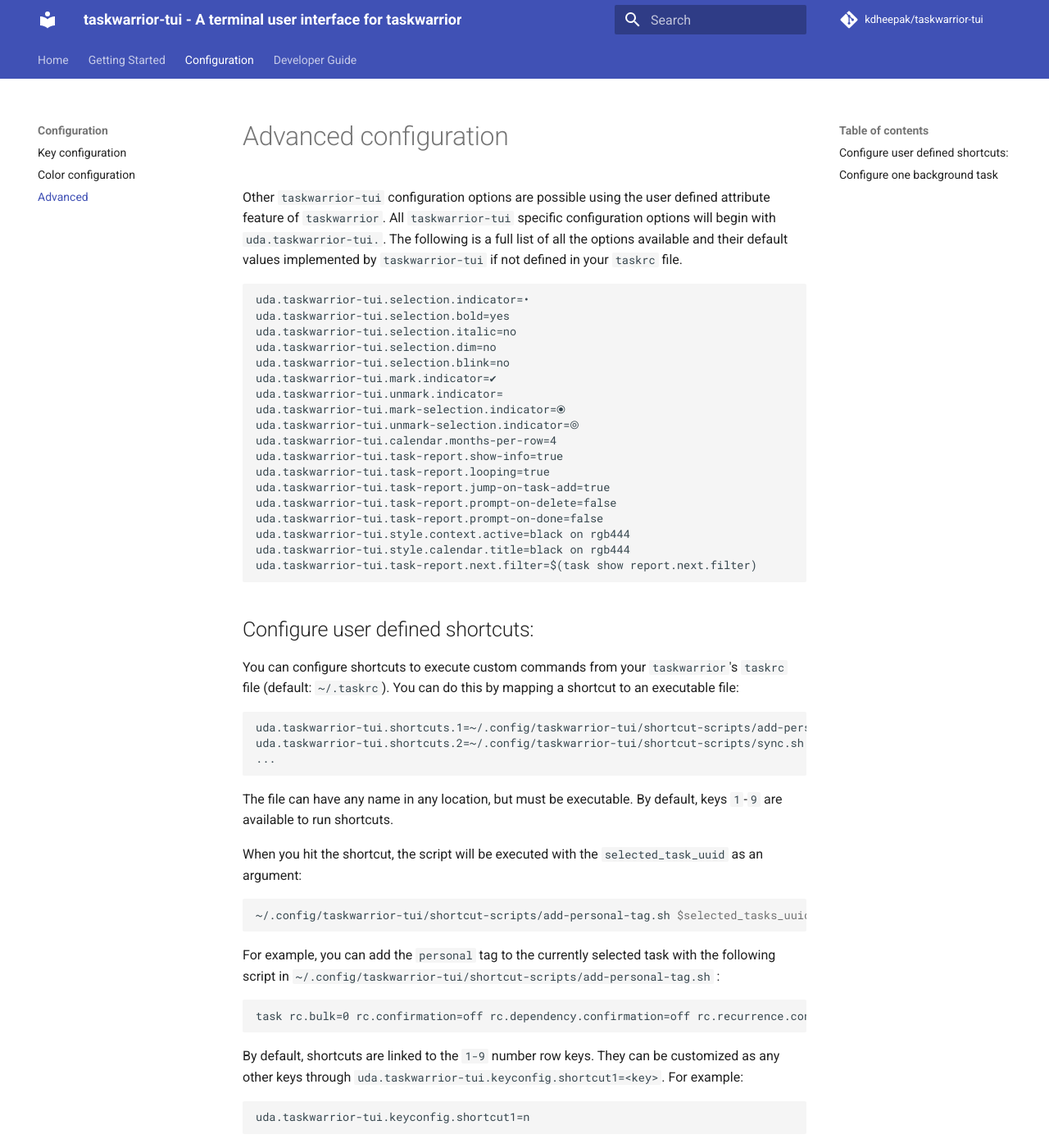
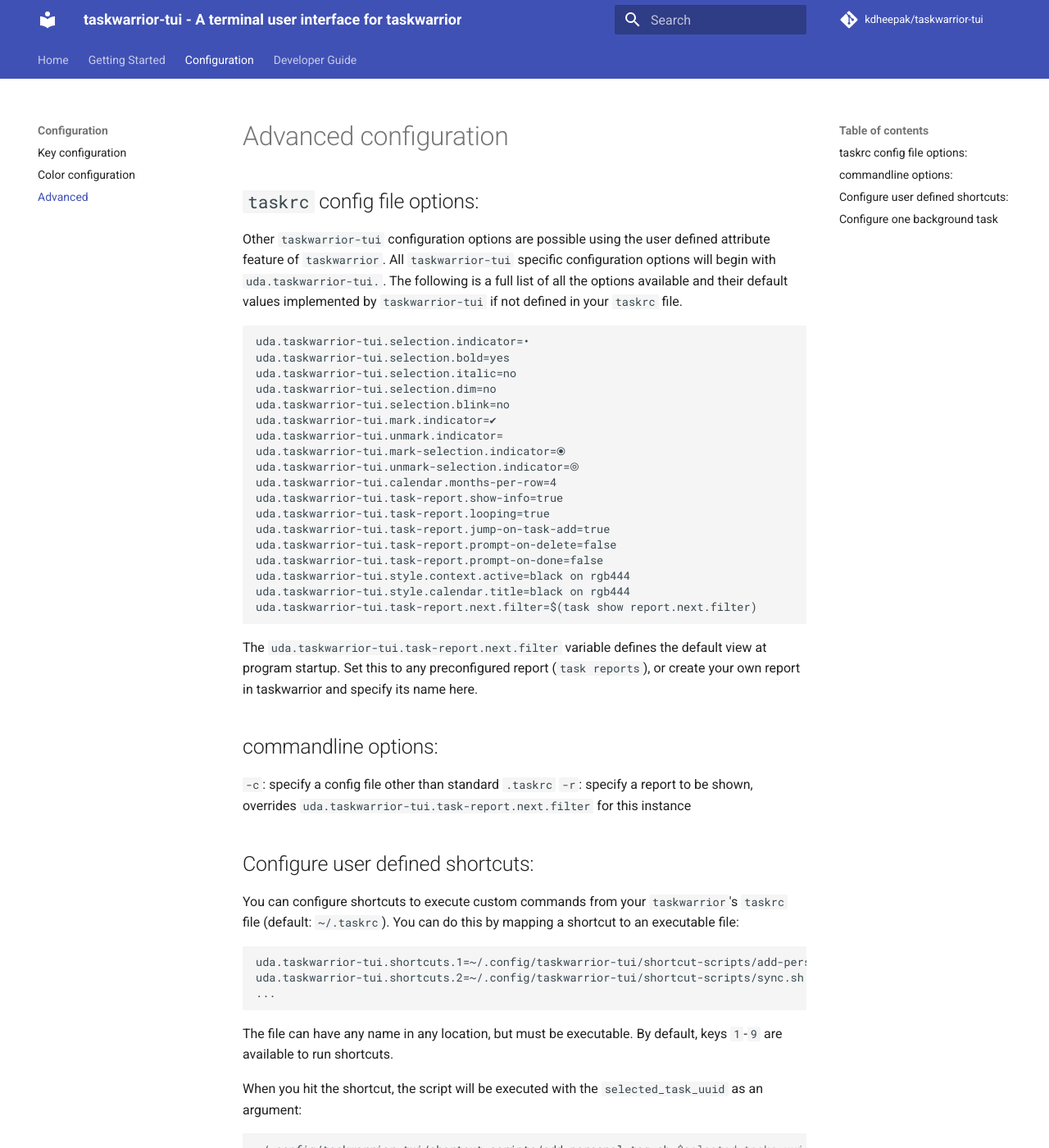
Before and after one commit to kdheepak/taskwarrior-tui, an MkDocs documentation site: the page built from docs/configuration/advanced.md, in a window 1280 px wide and 1400 px high. Shown: the whole window at 82% size. Built offline with MkDocs 1.6.1 and Material for MkDocs 9.7.7, drawn with Linux system fonts in a browser that asks for light colours; comment, search, counter and statistics services are not loaded.

Commit message:
improve docs: clarify report.filter variable and add commandline flags

````diff
--- a/docs/configuration/advanced.md
+++ b/docs/configuration/advanced.md
@@ -1,4 +1,6 @@
 # Advanced configuration
+
+## `taskrc` config file options:
 
 Other `taskwarrior-tui` configuration options are possible using the user defined attribute feature of `taskwarrior`.
 All `taskwarrior-tui` specific configuration options will begin with `uda.taskwarrior-tui.`.
@@ -24,6 +26,13 @@
 uda.taskwarrior-tui.style.calendar.title=black on rgb444
 uda.taskwarrior-tui.task-report.next.filter=$(task show report.next.filter)
 ```
+
+The `uda.taskwarrior-tui.task-report.next.filter` variable defines the default view at program startup. Set this to any preconfigured report (`task reports`), or create your own report in taskwarrior and specify its name here.
+
+## commandline options:
+
+`-c`: specify a config file other than standard `.taskrc`
+`-r`: specify a report to be shown, overrides `uda.taskwarrior-tui.task-report.next.filter` for this instance
 
 ## Configure user defined shortcuts:
 
````
